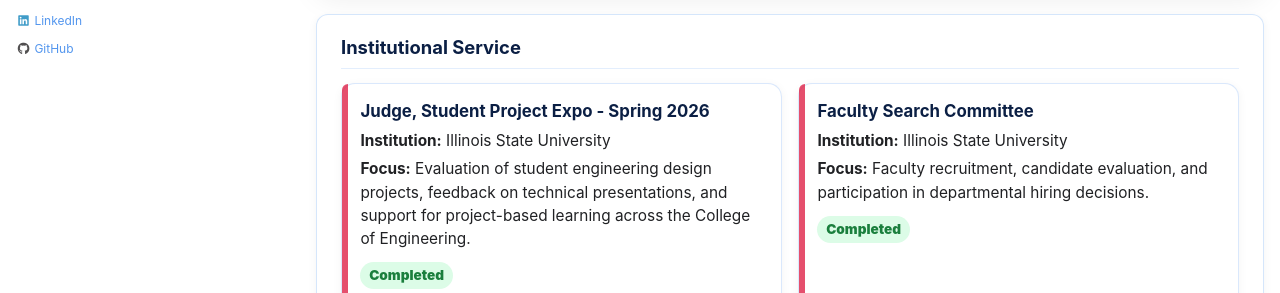
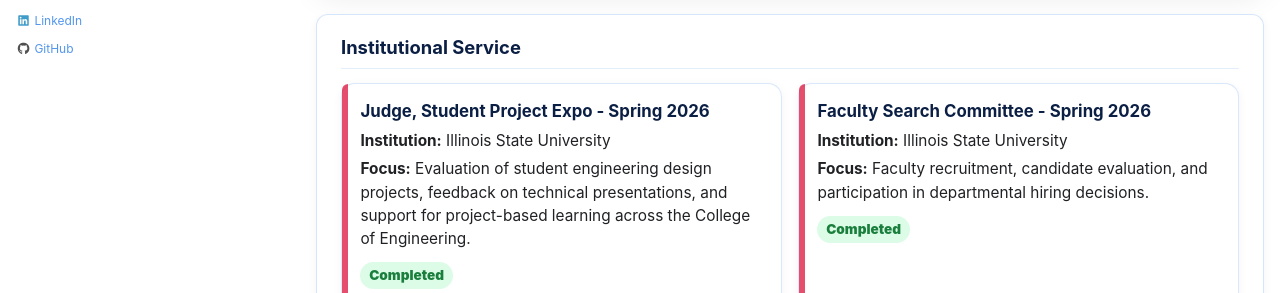
Before and after one commit to srsapireddy/srsapireddy.github.io, a Jekyll site: the page built from _pages/service.md, in a window 1280 px wide and 900 px high, scrolled down 302 px. Shown: the part 159-452 px from the top of the window. Built offline with Jekyll 4.4.1, drawn with Linux system fonts in a browser that asks for light colours; cached includes are drawn as plain includes; nearby versions of some CDN libraries.

Commit message:
Update service.md

```diff
--- a/_pages/service.md
+++ b/_pages/service.md
@@ -229,7 +229,7 @@ author_profile: true
     </div>
 
     <div class="service-card isu">
-      <h4>Faculty Search Committee</h4>
+      <h4>Faculty Search Committee - Spring 2026</h4>
       <p class="meta"><strong>Institution:</strong> Illinois State University</p>
       <p><strong>Focus:</strong> Faculty recruitment, candidate evaluation, and participation in departmental hiring decisions.</p>
       <span class="pill active">Completed</span>
```
